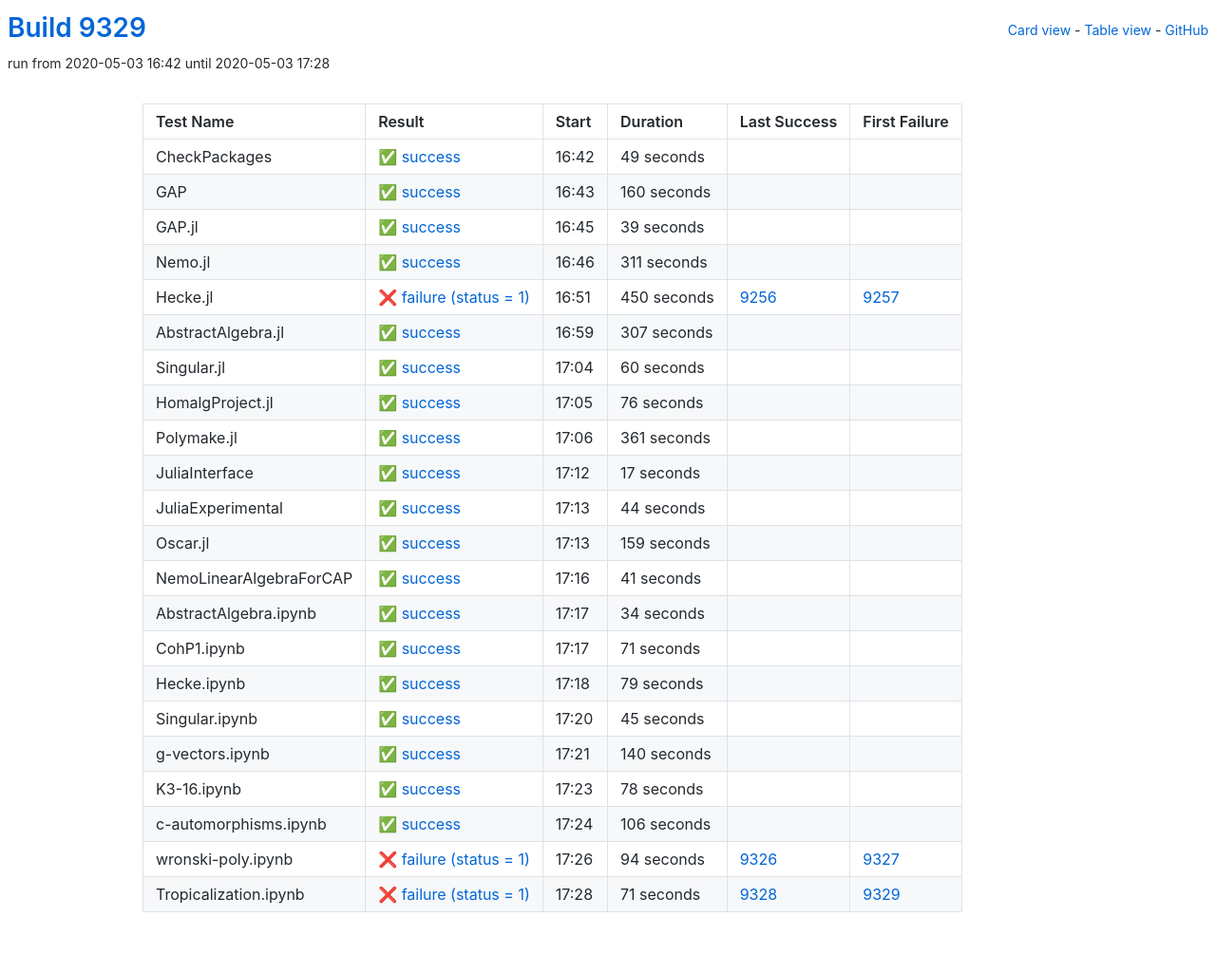
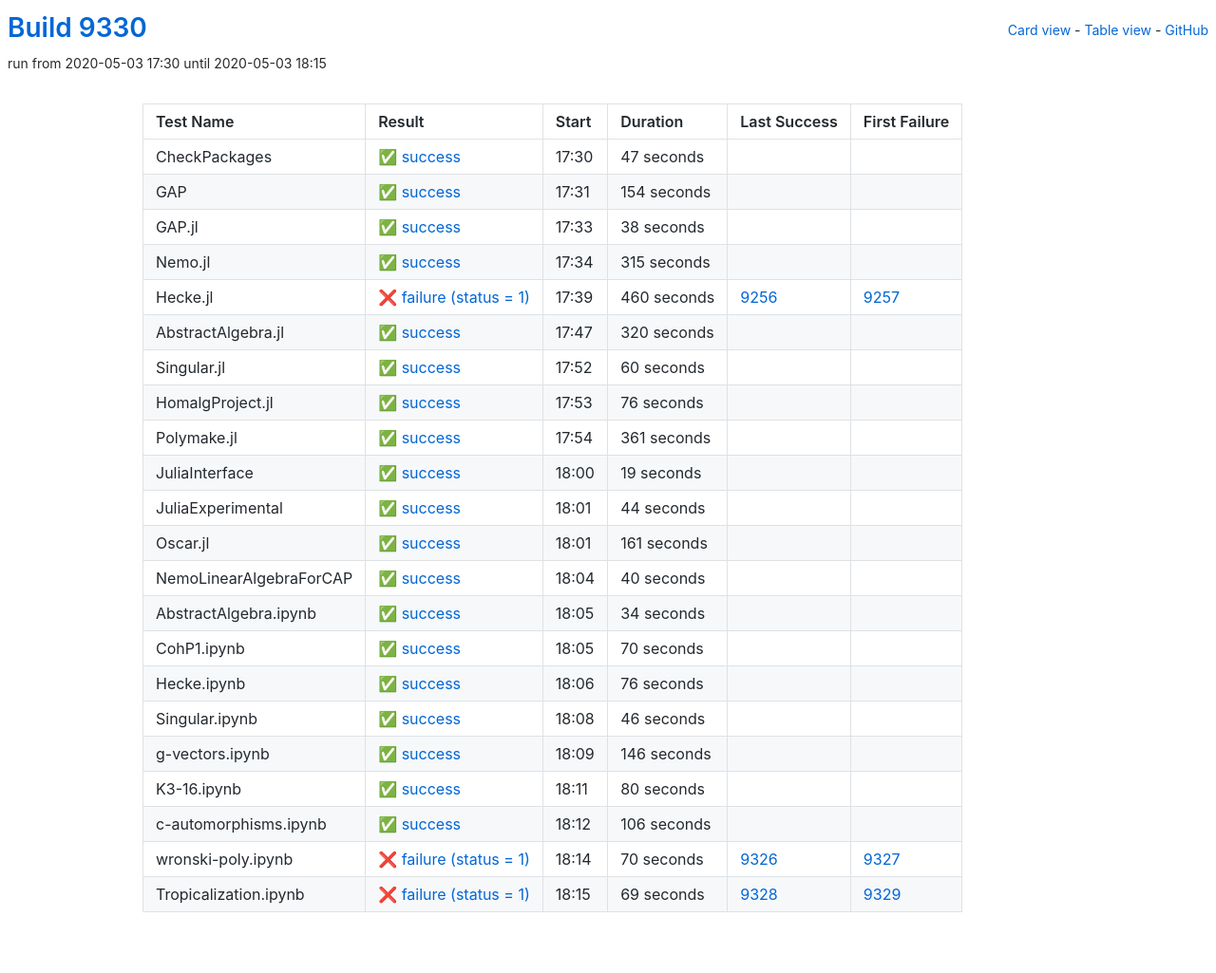
Before and after one commit to oscar-system/oscar-ci-status, a Jekyll site: the page built from table.html, in a window 1280 px wide. Shown: the whole page at 95% size. Built offline with Jekyll 4.4.1, drawn with Linux system fonts in a browser that asks for light colours.

Commit message:
Build 9330

```diff
--- a/_data/ci.yml
+++ b/_data/ci.yml
@@ -1,71 +1,71 @@
-build: 9329
-build_url: https://oscarci.mathematik.uni-kl.de/job/oscar/9329/
+build: 9330
+build_url: https://oscarci.mathematik.uni-kl.de/job/oscar/9330/
 job: oscar
 tests:
-- duration: 49
+- duration: 47
   exitcode: 0
   first_failure: false
   first_failure_url: null
   last_success: false
   last_success_url: null
-  log: https://oscarci.mathematik.uni-kl.de/job/oscar/9329/artifact/logs/build-9329/CheckPackages.log
+  log: https://oscarci.mathematik.uni-kl.de/job/oscar/9330/artifact/logs/build-9330/CheckPackages.log
   name: CheckPackages
-  start: 2020-05-03 16:42
+  start: 2020-05-03 17:30
   status: success
   success: true
-- duration: 160
+- duration: 154
   exitcode: 0
   first_failure: false
   first_failure_url: null
   last_success: false
   last_success_url: null
-  log: https://oscarci.mathematik.uni-kl.de/job/oscar/9329/artifact/logs/build-9329/GAP.log
+  log: https://oscarci.mathematik.uni-kl.de/job/oscar/9330/artifact/logs/build-9330/GAP.log
   name: GAP
-  start: 2020-05-03 16:43
+  start: 2020-05-03 17:31
   status: success
   success: true
-- duration: 39
+- duration: 38
   exitcode: 0
   first_failure: false
   first_failure_url: null
   last_success: false
   last_success_url: null
-  log: https://oscarci.mathematik.uni-kl.de/job/oscar/9329/artifact/logs/build-9329/GAP.jl.log
+  log: https://oscarci.mathematik.uni-kl.de/job/oscar/9330/artifact/logs/build-9330/GAP.jl.log
   name: GAP.jl
-  start: 2020-05-03 16:45
+  start: 2020-05-03 17:33
   status: success
   success: true
-- duration: 311
+- duration: 315
   exitcode: 0
   first_failure: false
   first_failure_url: null
   last_success: false
   last_success_url: null
-  log: https://oscarci.mathematik.uni-kl.de/job/oscar/9329/artifact/logs/build-9329/Nemo.jl.log
+  log: https://oscarci.mathematik.uni-kl.de/job/oscar/9330/artifact/logs/build-9330/Nemo.jl.log
   name: Nemo.jl
-  start: 2020-05-03 16:46
+  start: 2020-05-03 17:34
   status: success
   success: true
-- duration: 450
+- duration: 460
   exitcode: 1
   first_failure: 9257
   first_failure_url: https://oscarci.mathematik.uni-kl.de/job/oscar/9257/
   last_success: 9256
   last_success_url: https://oscarci.mathematik.uni-kl.de/job/oscar/9256/
-  log: https://oscarci.mathematik.uni-kl.de/job/oscar/9329/artifact/logs/build-9329/Hecke.jl.log
+  log: https://oscarci.mathematik.uni-kl.de/job/oscar/9330/artifact/logs/build-9330/Hecke.jl.log
   name: Hecke.jl
-  start: 2020-05-03 16:51
+  start: 2020-05-03 17:39
   status: failure
   success: false
-- duration: 307
+- duration: 320
   exitcode: 0
   first_failure: false
   first_failure_url: null
   last_success: false
   last_success_url: null
-  log: https://oscarci.mathematik.uni-kl.de/job/oscar/9329/artifact/logs/build-9329/AbstractAlgebra.jl.log
+  log: https://oscarci.mathematik.uni-kl.de/job/oscar/9330/artifact/logs/build-9330/AbstractAlgebra.jl.log
   name: AbstractAlgebra.jl
-  start: 2020-05-03 16:59
+  start: 2020-05-03 17:47
   status: success
   success: true
 - duration: 60
@@ -74,9 +74,9 @@ tests:
   first_failure_url: null
   last_success: false
   last_success_url: null
-  log: https://oscarci.mathematik.uni-kl.de/job/oscar/9329/artifact/logs/build-9329/Singular.jl.log
+  log: https://oscarci.mathematik.uni-kl.de/job/oscar/9330/artifact/logs/build-9330/Singular.jl.log
   name: Singular.jl
-  start: 2020-05-03 17:04
+  start: 2020-05-03 17:52
   status: success
   success: true
 - duration: 76
@@ -85,9 +85,9 @@ tests:
   first_failure_url: null
   last_success: false
   last_success_url: null
-  log: https://oscarci.mathematik.uni-kl.de/job/oscar/9329/artifact/logs/build-9329/HomalgProject.jl.log
+  log: https://oscarci.mathematik.uni-kl.de/job/oscar/9330/artifact/logs/build-9330/HomalgProject.jl.log
   name: HomalgProject.jl
-  start: 2020-05-03 17:05
+  start: 2020-05-03 17:53
   status: success
   success: true
 - duration: 361
@@ -96,20 +96,20 @@ tests:
   first_failure_url: null
   last_success: false
   last_success_url: null
-  log: https://oscarci.mathematik.uni-kl.de/job/oscar/9329/artifact/logs/build-9329/Polymake.jl.log
+  log: https://oscarci.mathematik.uni-kl.de/job/oscar/9330/artifact/logs/build-9330/Polymake.jl.log
   name: Polymake.jl
-  start: 2020-05-03 17:06
+  start: 2020-05-03 17:54
   status: success
   success: true
-- duration: 17
+- duration: 19
   exitcode: 0
   first_failure: false
   first_failure_url: null
   last_success: false
   last_success_url: null
-  log: https://oscarci.mathematik.uni-kl.de/job/oscar/9329/artifact/logs/build-9329/JuliaInterface.log
+  log: https://oscarci.mathematik.uni-kl.de/job/oscar/9330/artifact/logs/build-9330/JuliaInterface.log
   name: JuliaInterface
-  start: 2020-05-03 17:12
+  start: 2020-05-03 18:00
   status: success
   success: true
 - duration: 44
@@ -118,31 +118,31 @@ tests:
   first_failure_url: null
   last_success: false
   last_success_url: null
-  log: https://oscarci.mathematik.uni-kl.de/job/oscar/9329/artifact/logs/build-9329/JuliaExperimental.log
+  log: https://oscarci.mathematik.uni-kl.de/job/oscar/9330/artifact/logs/build-9330/JuliaExperimental.log
   name: JuliaExperimental
-  start: 2020-05-03 17:13
+  start: 2020-05-03 18:01
   status: success
   success: true
-- duration: 159
+- duration: 161
   exitcode: 0
   first_failure: false
   first_failure_url: null
   last_success: false
   last_success_url: null
-  log: https://oscarci.mathematik.uni-kl.de/job/oscar/9329/artifact/logs/build-9329/Oscar.jl.log
+  log: https://oscarci.mathematik.uni-kl.de/job/oscar/9330/artifact/logs/build-9330/Oscar.jl.log
   name: Oscar.jl
-  start: 2020-05-03 17:13
+  start: 2020-05-03 18:01
   status: success
   success: true
-- duration: 41
+- duration: 40
   exitcode: 0
   first_failure: false
   first_failure_url: null
   last_success: false
   last_success_url: null
-  log: https://oscarci.mathematik.uni-kl.de/job/oscar/9329/artifact/logs/build-9329/NemoLinearAlgebraForCAP.log
+  log: https://oscarci.mathematik.uni-kl.de/job/oscar/9330/artifact/logs/build-9330/NemoLinearAlgebraForCAP.log
   name: NemoLinearAlgebraForCAP
-  start: 2020-05-03 17:16
+  start: 2020-05-03 18:04
   status: success
   success: true
 - duration: 34
@@ -151,64 +151,64 @@ tests:
   first_failure_url: null
   last_success: false
   last_success_url: null
-  log: https://oscarci.mathematik.uni-kl.de/job/oscar/9329/artifact/logs/build-9329/AbstractAlgebra.ipynb.log
+  log: https://oscarci.mathematik.uni-kl.de/job/oscar/9330/artifact/logs/build-9330/AbstractAlgebra.ipynb.log
   name: AbstractAlgebra.ipynb
-  start: 2020-05-03 17:17
+  start: 2020-05-03 18:05
   status: success
   success: true
-- duration: 71
+- duration: 70
   exitcode: 0
   first_failure: false
   first_failure_url: null
   last_success: false
   last_success_url: null
-  log: https://oscarci.mathematik.uni-kl.de/job/oscar/9329/artifact/logs/build-9329/CohP1.ipynb.log
+  log: https://oscarci.mathematik.uni-kl.de/job/oscar/9330/artifact/logs/build-9330/CohP1.ipynb.log
   name: CohP1.ipynb
-  start: 2020-05-03 17:17
+  start: 2020-05-03 18:05
   status: success
   success: true
-- duration: 79
+- duration: 76
   exitcode: 0
   first_failure: false
   first_failure_url: null
   last_success: false
   last_success_url: null
-  log: https://oscarci.mathematik.uni-kl.de/job/oscar/9329/artifact/logs/build-9329/Hecke.ipynb.log
+  log: https://oscarci.mathematik.uni-kl.de/job/oscar/9330/artifact/logs/build-9330/Hecke.ipynb.log
   name: Hecke.ipynb
-  start: 2020-05-03 17:18
+  start: 2020-05-03 18:06
   status: success
   success: true
-- duration: 45
+- duration: 46
   exitcode: 0
   first_failure: false
   first_failure_url: null
   last_success: false
   last_success_url: null
-  log: https://oscarci.mathematik.uni-kl.de/job/oscar/9329/artifact/logs/build-9329/Singular.ipynb.log
+  log: https://oscarci.mathematik.uni-kl.de/job/oscar/9330/artifact/logs/build-9330/Singular.ipynb.log
   name: Singular.ipynb
-  start: 2020-05-03 17:20
+  start: 2020-05-03 18:08
   status: success
   success: true
-- duration: 140
+- duration: 146
   exitcode: 0
   first_failure: false
   first_failure_url: null
   last_success: false
   last_success_url: null
-  log: https://oscarci.mathematik.uni-kl.de/job/oscar/9329/artifact/logs/build-9329/g-vectors.ipynb.log
+  log: https://oscarci.mathematik.uni-kl.de/job/oscar/9330/artifact/logs/build-9330/g-vectors.ipynb.log
   name: g-vectors.ipynb
-  start: 2020-05-03 17:21
+  start: 2020-05-03 18:09
   status: success
   success: true
-- duration: 78
+- duration: 80
   exitcode: 0
   first_failure: false
   first_failure_url: null
   last_success: false
   last_success_url: null
-  log: https://oscarci.mathematik.uni-kl.de/job/oscar/9329/artifact/logs/build-9329/K3-16.ipynb.log
+  log: https://oscarci.mathematik.uni-kl.de/job/oscar/9330/artifact/logs/build-9330/K3-16.ipynb.log
   name: K3-16.ipynb
-  start: 2020-05-03 17:23
+  start: 2020-05-03 18:11
   status: success
   success: true
 - duration: 106
@@ -217,30 +217,30 @@ tests:
   first_failure_url: null
   last_success: false
   last_success_url: null
-  log: https://oscarci.mathematik.uni-kl.de/job/oscar/9329/artifact/logs/build-9329/c-automorphisms.ipynb.log
+  log: https://oscarci.mathematik.uni-kl.de/job/oscar/9330/artifact/logs/build-9330/c-automorphisms.ipynb.log
   name: c-automorphisms.ipynb
-  start: 2020-05-03 17:24
+  start: 2020-05-03 18:12
   status: success
   success: true
-- duration: 94
+- duration: 70
   exitcode: 1
   first_failure: 9327
   first_failure_url: https://oscarci.mathematik.uni-kl.de/job/oscar/9327/
   last_success: 9326
   last_success_url: https://oscarci.mathematik.uni-kl.de/job/oscar/9326/
-  log: https://oscarci.mathematik.uni-kl.de/job/oscar/9329/artifact/logs/build-9329/wronski-poly.ipynb.log
+  log: https://oscarci.mathematik.uni-kl.de/job/oscar/9330/artifact/logs/build-9330/wronski-poly.ipynb.log
   name: wronski-poly.ipynb
-  start: 2020-05-03 17:26
+  start: 2020-05-03 18:14
   status: failure
   success: false
-- duration: 71
+- duration: 69
   exitcode: 1
   first_failure: 9329
   first_failure_url: https://oscarci.mathematik.uni-kl.de/job/oscar/9329/
   last_success: 9328
   last_success_url: https://oscarci.mathematik.uni-kl.de/job/oscar/9328/
-  log: https://oscarci.mathematik.uni-kl.de/job/oscar/9329/artifact/logs/build-9329/Tropicalization.ipynb.log
+  log: https://oscarci.mathematik.uni-kl.de/job/oscar/9330/artifact/logs/build-9330/Tropicalization.ipynb.log
   name: Tropicalization.ipynb
-  start: 2020-05-03 17:28
+  start: 2020-05-03 18:15
   status: failure
   success: false
```
Also changed, not shown: README.md.
